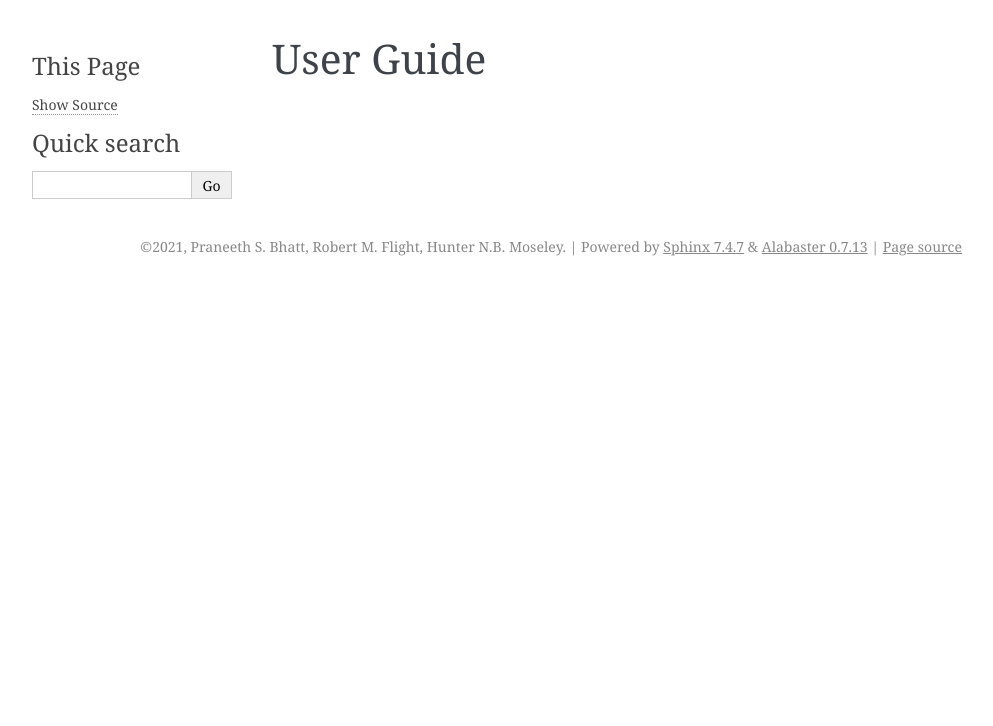
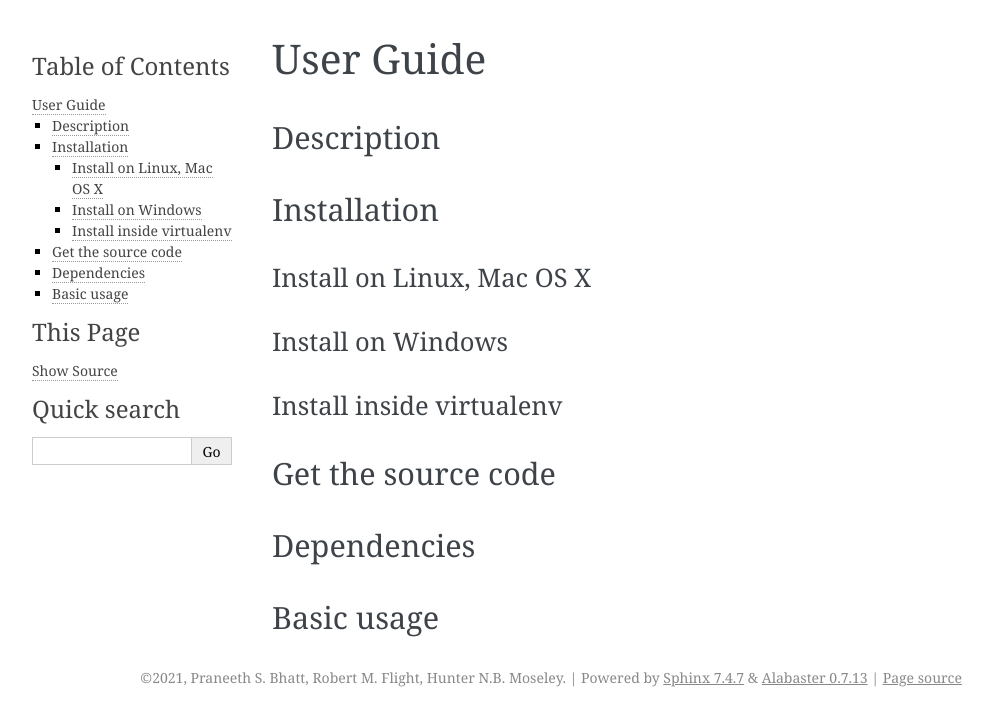
Before and after one commit to MoseleyBioinformaticsLab/icikt, a Sphinx documentation site: the page built from docs/guide.rst, in a window 1280 px wide. Shown: the top 726 px of the page, without its empty margins (148-1141 px from the left). Built offline with Sphinx 7.4.7, drawn with Linux system fonts in a browser that asks for light colours.

Commit message:
Update guide.rst

```diff
--- a/docs/guide.rst
+++ b/docs/guide.rst
@@ -1,2 +1,31 @@
 User Guide
 ==========
+
+Description
+~~~~~~~~~~~
+
+Installation
+~~~~~~~~~~~~
+
+Install on Linux, Mac OS X
+--------------------------
+
+
+Install on Windows
+------------------
+
+
+Install inside virtualenv
+-------------------------
+
+
+Get the source code
+~~~~~~~~~~~~~~~~~~~
+
+
+Dependencies
+~~~~~~~~~~~~
+
+
+Basic usage
+~~~~~~~~~~~
```
